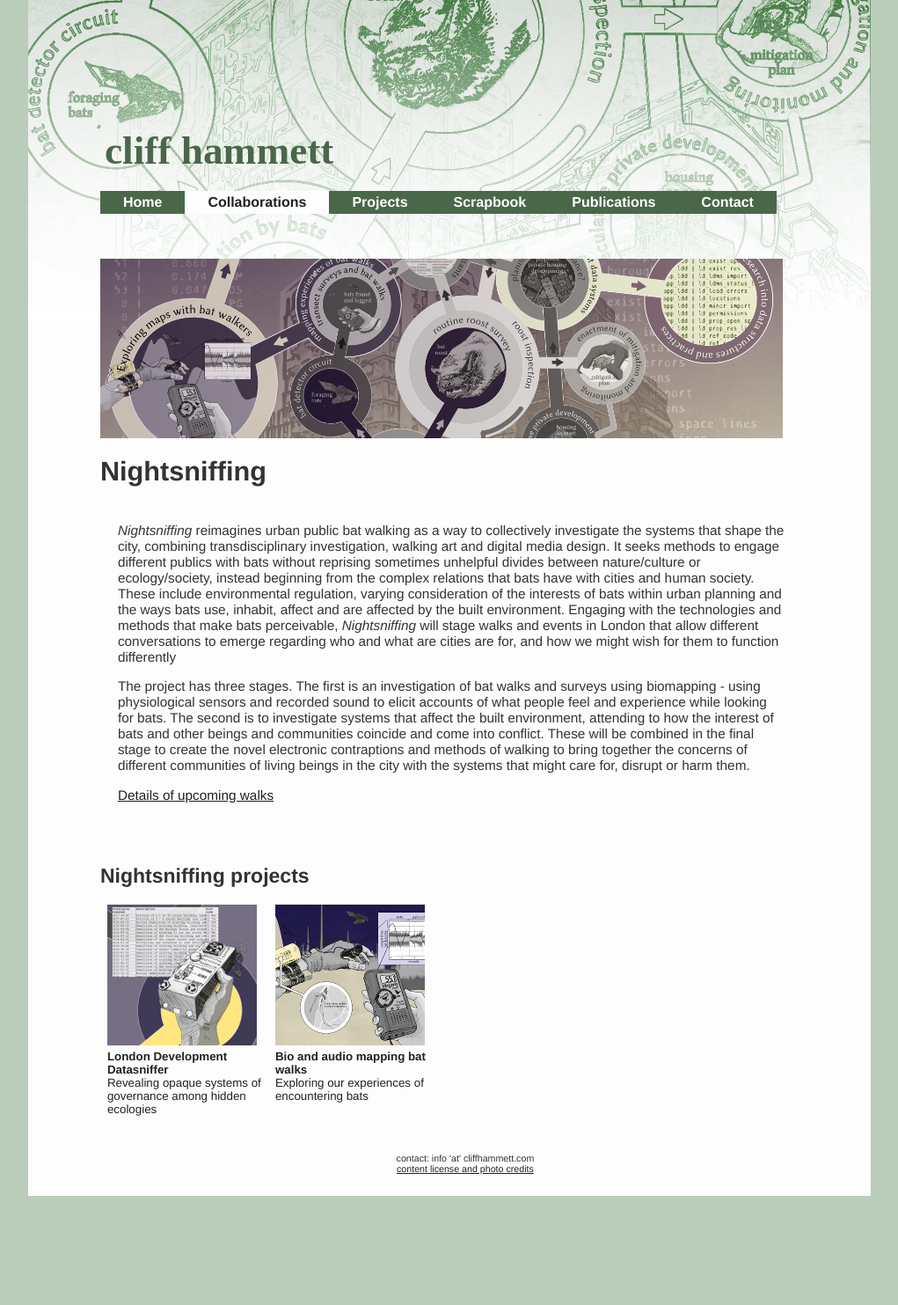
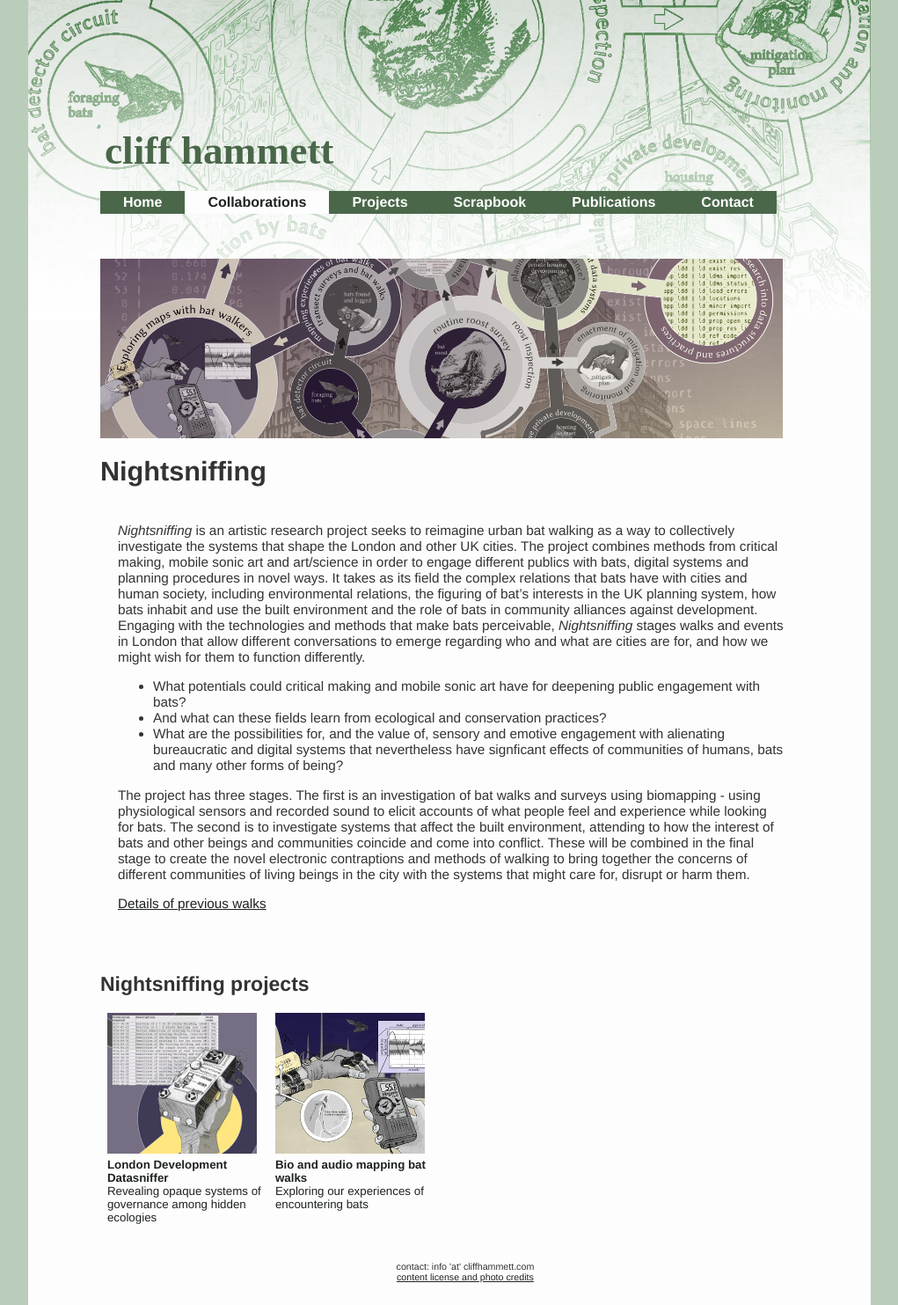
Before and after one commit to dentalplan/dentalplan.github.io, a Jekyll site: the page built from collaborations/_posts/2017-11-01-nightsniffing.md, in a window 1280 px wide. Shown: the whole page at 88% size, without its empty margins (129-1150 px from the left). Built offline with Jekyll 4.4.1, drawn with Linux system fonts in a browser that asks for light colours; before the commit the page ends 1359 px from its top, so only the background shows below that.

Commit message:
updating nightsniffing post

```diff
--- a/collaborations/_posts/2017-11-01-nightsniffing.md
+++ b/collaborations/_posts/2017-11-01-nightsniffing.md
@@ -13,8 +13,19 @@ collabid: nightsniffing
 
 ---
 
-*Nightsniffing* reimagines urban public bat walking as a way to collectively investigate the systems that shape the city, combining transdisciplinary investigation, walking art and digital media design. It seeks methods to engage different publics with bats without reprising sometimes unhelpful divides between nature/culture or ecology/society, instead beginning from the complex relations that bats have with cities and human society. These include environmental regulation, varying consideration of the interests of bats within urban planning and the ways bats use, inhabit, affect and are affected by the built environment. Engaging with the technologies and methods that make bats perceivable, *Nightsniffing* will stage walks and events in London that allow different conversations to emerge regarding who and what are cities are for, and how we might wish for them to function differently
+*Nightsniffing* is an artistic research project seeks to reimagine urban bat walking as a way to collectively investigate the systems
+that shape the London and other UK cities. The project combines methods from critical making, mobile sonic art and art/science in order
+to engage different publics with bats, digital systems and planning procedures in novel ways. It takes as its field the complex relations
+that bats have with cities and human society, including environmental relations, the figuring of bat’s interests in the UK planning system,
+how bats inhabit and use the built environment and the role of bats in community alliances against development. Engaging with the technologies
+and methods that make bats perceivable, *Nightsniffing* stages walks and events in London that allow different conversations to emerge regarding
+who and what are cities are for, and how we might wish for them to function differently.
+
+* What potentials could critical making and mobile sonic art have for deepening public engagement with bats?
+* And what can these fields learn from ecological and conservation practices?
+* What are the possibilities for, and the value of, sensory and emotive engagement with alienating bureaucratic and digital systems that nevertheless have signficant effects of communities of humans, bats and many other forms of being?
 
 The project has three stages. The first is an investigation of bat walks and surveys using biomapping - using physiological sensors and recorded sound to elicit accounts of what people feel and experience while looking for bats. The second is to investigate systems that affect the built environment, attending to how the interest of bats and other beings and communities coincide and come into conflict. These will be combined in the final stage to create the novel electronic contraptions and methods of walking to bring together the concerns of different communities of living beings in the city with the systems that might care for, disrupt or harm them.
 
-[Details of upcoming walks](https://nightsniffing.eventbrite.com)
+
+[Details of previous walks](https://nightsniffing.eventbrite.com)
```
